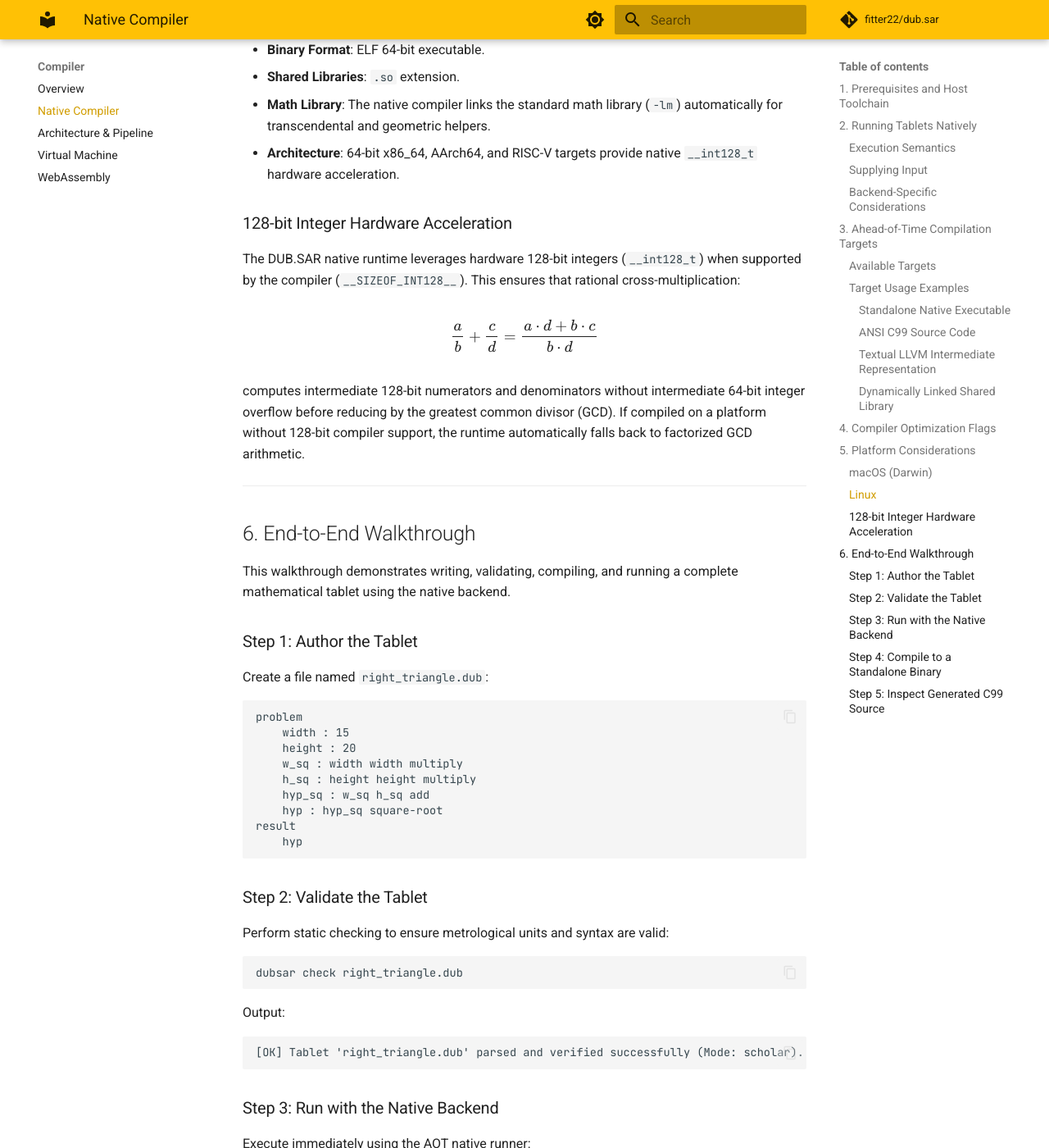
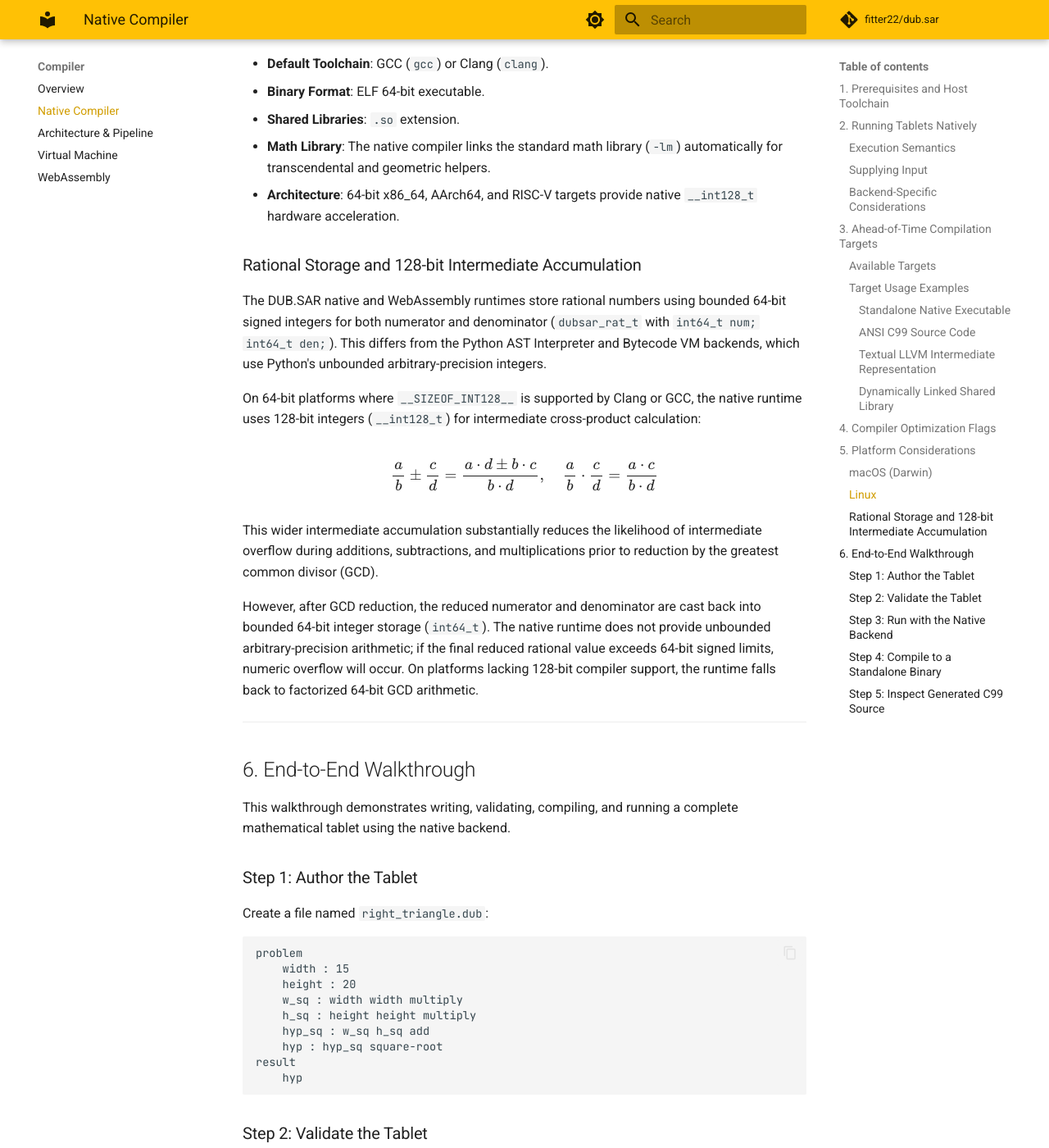
Before and after one commit to fitter22/dub.sar, an MkDocs documentation site: the page built from docs/compiler/using-native.md, in a window 1280 px wide and 1400 px high, scrolled down 4620 px. Shown: the whole window at 82% size. Built offline with MkDocs 1.6.1 and Material for MkDocs 9.7.7, drawn with Linux system fonts in a browser that asks for light colours; comment, search, counter and statistics services are not loaded; some of the changed text lies outside the part shown.

Commit message:
docs: address code review findings on native compiler architecture and CI
- Accurately describe native rational storage as bounded 64-bit signed integers (int64_t) with wider 128-bit intermediate accumulation, explaining overflow behavior when results exceed 64-bit limits.
- Qualify geometric mathematics to document that non-cardinal direction projections use floating-point trigonometric approximations (cos/sin) quantized to rational coordinates at micro-unit precision.
- Clarify C99 source code dependencies to explicitly state reliance on the DUB.SAR C runtime (dubsar_runtime.h/.c) and math library (-lm).
- Replace unbenchmarked performance multipliers with qualitative execution overhead descriptions in the backend comparison matrix.
- Align architecture pipeline diagram and phase descriptions with normalization and lowering ownership via ast_to_semantic_ir().
- Update WASM documentation integrity test with S-expression balancing checks and wat2wasm assembly validation, adding wabt to GitHub Actions CI workflow.

````diff
--- a/docs/compiler/using-native.md
+++ b/docs/compiler/using-native.md
@@ -93,13 +93,13 @@ If `-o` is omitted, the executable is written to the source file stem in the cur
 
 #### ANSI C99 Source Code
 
-Emit clean, human-readable C99 source code with zero external library dependencies:
+Emit clean, human-readable C99 source code. The emitted source code is self-contained and requires only the DUB.SAR C runtime headers/sources and the host C math library (`-lm`), with no third-party package dependencies:
 
 ```bash
 dubsar compile tablet.dub --target=c -o tablet.c
 ```
 
-The emitted C source includes `dubsar_runtime.h` and can be compiled manually with any C99 compiler:
+The emitted C source includes `dubsar_runtime.h` and can be compiled manually with any C99 compiler by including and linking `dubsar_runtime.c` alongside `-lm`:
 
 ```bash
 clang -O3 -I/path/to/dubsar/native/runtime tablet.c /path/to/dubsar/native/runtime/dubsar_runtime.c -lm -o tablet
@@ -168,13 +168,17 @@ dubsar compile tablet.dub --target=native --opt-level=-Os -o tablet_small
 - **Math Library**: The native compiler links the standard math library (`-lm`) automatically for transcendental and geometric helpers.
 - **Architecture**: 64-bit x86_64, AArch64, and RISC-V targets provide native `__int128_t` hardware acceleration.
 
-### 128-bit Integer Hardware Acceleration
+### Rational Storage and 128-bit Intermediate Accumulation
 
-The DUB.SAR native runtime leverages hardware 128-bit integers (`__int128_t`) when supported by the compiler (`__SIZEOF_INT128__`). This ensures that rational cross-multiplication:
+The DUB.SAR native and WebAssembly runtimes store rational numbers using bounded 64-bit signed integers for both numerator and denominator (`dubsar_rat_t` with `int64_t num; int64_t den;`). This differs from the Python AST Interpreter and Bytecode VM backends, which use Python's unbounded arbitrary-precision integers.
 
-$$\frac{a}{b} + \frac{c}{d} = \frac{a \cdot d + b \cdot c}{b \cdot d}$$
+On 64-bit platforms where `__SIZEOF_INT128__` is supported by Clang or GCC, the native runtime uses 128-bit integers (`__int128_t`) for intermediate cross-product calculation:
 
-computes intermediate 128-bit numerators and denominators without intermediate 64-bit integer overflow before reducing by the greatest common divisor (GCD). If compiled on a platform without 128-bit compiler support, the runtime automatically falls back to factorized GCD arithmetic.
+$$\frac{a}{b} \pm \frac{c}{d} = \frac{a \cdot d \pm b \cdot c}{b \cdot d}, \quad \frac{a}{b} \cdot \frac{c}{d} = \frac{a \cdot c}{b \cdot d}$$
+
+This wider intermediate accumulation substantially reduces the likelihood of intermediate overflow during additions, subtractions, and multiplications prior to reduction by the greatest common divisor (GCD).
+
+However, after GCD reduction, the reduced numerator and denominator are cast back into bounded 64-bit integer storage (`int64_t`). The native runtime does not provide unbounded arbitrary-precision arithmetic; if the final reduced rational value exceeds 64-bit signed limits, numeric overflow will occur. On platforms lacking 128-bit compiler support, the runtime falls back to factorized 64-bit GCD arithmetic.
 
 ---
 
````
Also changed, not shown: docs/compiler/architecture.md (+39 -28 lines), docs/compiler/index.md (+1 -1 lines), 2 other files.
